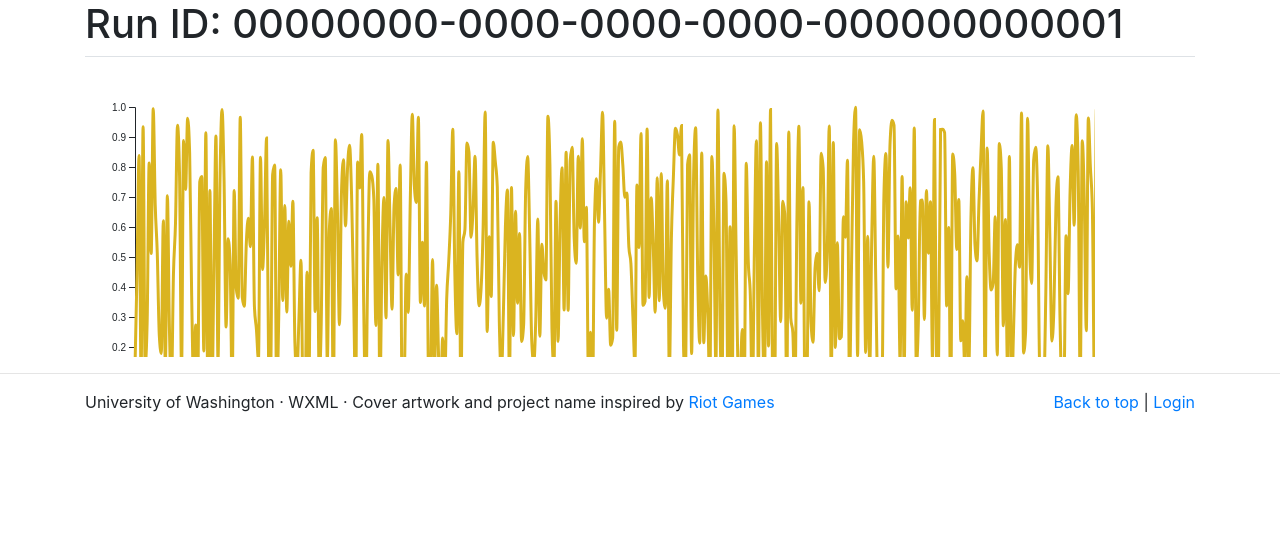
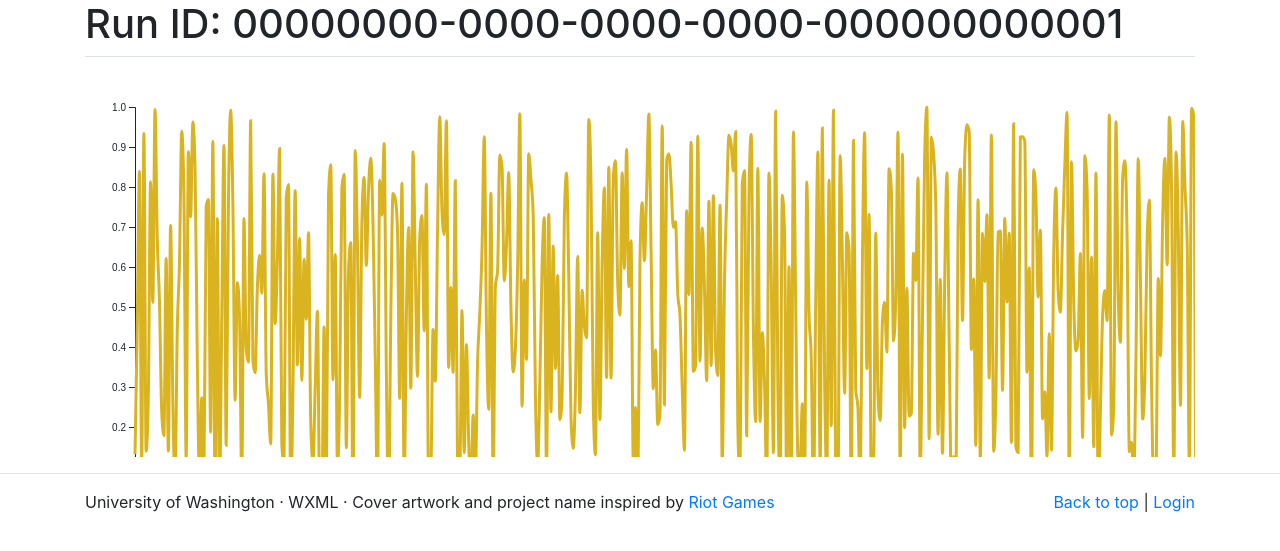
Before and after one commit to pengra/gis, a Django app: page /data/00000000-0000-0000-0000-000000000001/ in a window 1280 px wide. Shown: the part 56-607 px from the top of the page. Run offline with Django 3.2, Linux system fonts and the light colour scheme; tables that the repository leaves empty hold one stand-in row (values such as "Sample post"); some libraries are stand-ins or nearby versions.

Commit message:
remove margins

```diff
--- a/src/states/templates/home/dash.html
+++ b/src/states/templates/home/dash.html
@@ -38,9 +38,9 @@
       bottom: 50,
       left: 50
     },
-    width = $('#graph').width() - margin.left - margin.right // Use the window's width
+    width = $('#graph').width() // Use the window's width
     ,
-    height = (window.innerHeight / 2) - margin.top - margin.bottom; // Use the window's height
+    height = (window.innerHeight / 2); // Use the window's height
 
   // The number of datapoints
   var n = 500;
```
